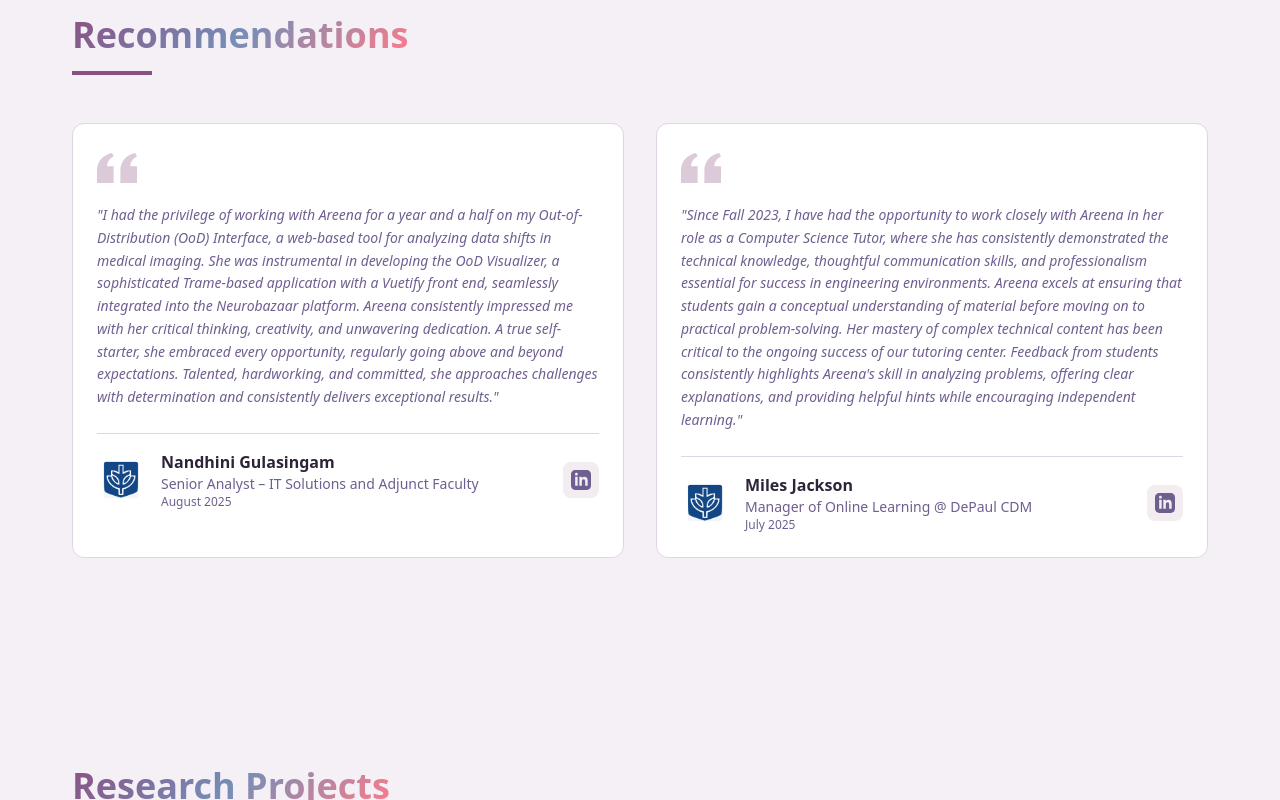
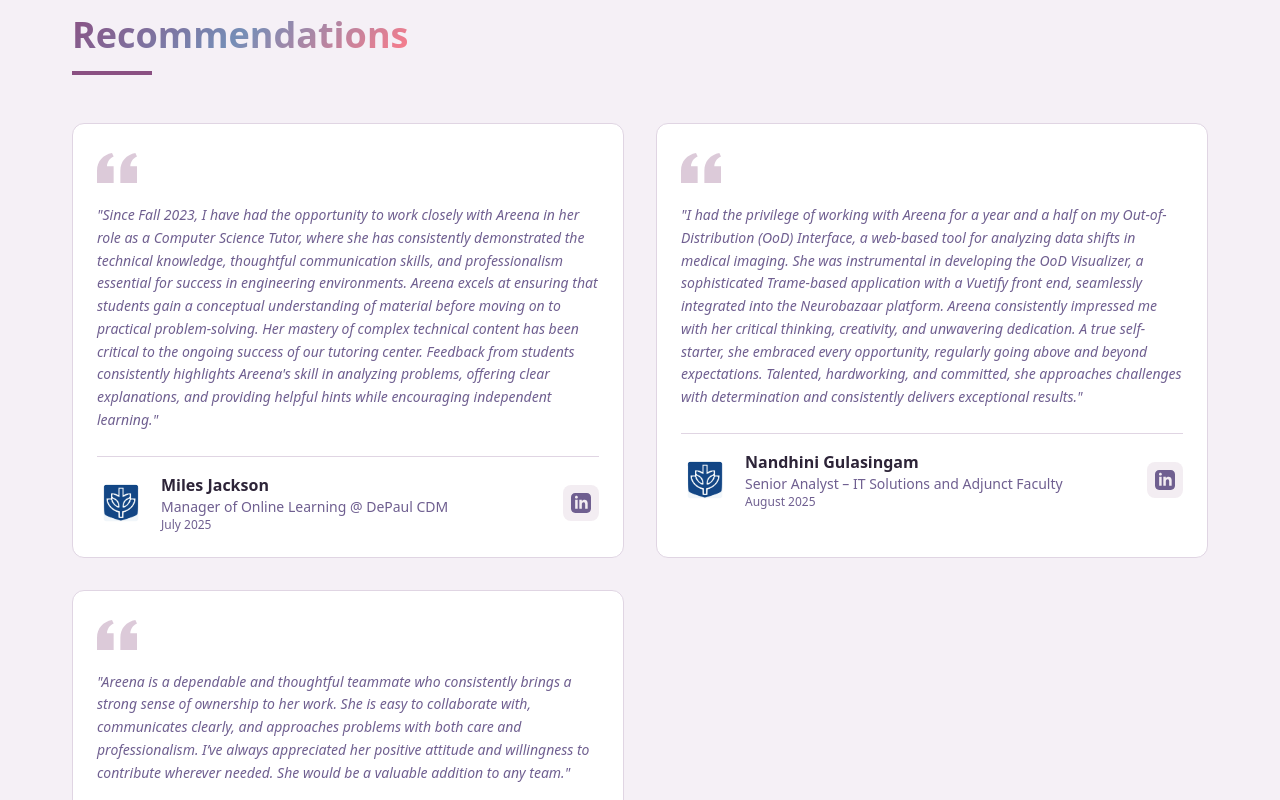
Before and after one commit to AreenaMahek/AreenaMahek, a Next.js app: page / in a window 1280 px wide. Shown: the part 4740-5540 px from the top of the page. Built offline with nearby package versions, Linux system fonts and the light colour scheme.

Commit message:
Update recommendations with new entries and details

```diff
--- a/src/components/Recommendations.tsx
+++ b/src/components/Recommendations.tsx
@@ -5,6 +5,17 @@ import Image from "next/image";
 const basePath = process.env.NODE_ENV === 'production' ? '/AreenaMahek' : '';
 
 const recommendations = [
+  {
+    name: "Miles Jackson",
+    title: "Manager of Online Learning @ DePaul CDM",
+    company: "DePaul University",
+    relationship: "Worked with Areena on the same team",
+    date: "July 2025",
+    image: "/depaul.png",
+    quote:
+      "Since Fall 2023, I have had the opportunity to work closely with Areena in her role as a Computer Science Tutor, where she has consistently demonstrated the technical knowledge, thoughtful communication skills, and professionalism essential for success in engineering environments. Areena excels at ensuring that students gain a conceptual understanding of material before moving on to practical problem-solving. Her mastery of complex technical content has been critical to the ongoing success of our tutoring center. Feedback from students consistently highlights Areena's skill in analyzing problems, offering clear explanations, and providing helpful hints while encouraging independent learning.",
+    linkedin: "https://www.linkedin.com/in/areena-mahek/details/recommendations/?detailScreenTabIndex=2",
+  },
   {
     name: "Nandhini Gulasingam",
     title: "Senior Analyst – IT Solutions and Adjunct Faculty",
@@ -14,18 +25,18 @@ const recommendations = [
     image: "/depaul.png",
     quote:
       "I had the privilege of working with Areena for a year and a half on my Out-of-Distribution (OoD) Interface, a web-based tool for analyzing data shifts in medical imaging. She was instrumental in developing the OoD Visualizer, a sophisticated Trame-based application with a Vuetify front end, seamlessly integrated into the Neurobazaar platform. Areena consistently impressed me with her critical thinking, creativity, and unwavering dedication. A true self-starter, she embraced every opportunity, regularly going above and beyond expectations. Talented, hardworking, and committed, she approaches challenges with determination and consistently delivers exceptional results.",
-    linkedin: "https://www.linkedin.com/in/areena-mahek/",
+    linkedin: "https://www.linkedin.com/in/areena-mahek/details/recommendations/?detailScreenTabIndex=2",
   },
   {
-    name: "Miles Jackson",
-    title: "Manager of Online Learning @ DePaul CDM",
-    company: "DePaul University",
+    name: "Sharon Dev S",
+    title: "Lead Software Engineer",
+    company: "OXmaint Inc",
     relationship: "Worked with Areena on the same team",
-    date: "July 2025",
-    image: "/depaul.png",
+    date: "April 2026",
+    image: "/oxmaint.jpeg",
     quote:
-      "Since Fall 2023, I have had the opportunity to work closely with Areena in her role as a Computer Science Tutor, where she has consistently demonstrated the technical knowledge, thoughtful communication skills, and professionalism essential for success in engineering environments. Areena excels at ensuring that students gain a conceptual understanding of material before moving on to practical problem-solving. Her mastery of complex technical content has been critical to the ongoing success of our tutoring center. Feedback from students consistently highlights Areena's skill in analyzing problems, offering clear explanations, and providing helpful hints while encouraging independent learning.",
-    linkedin: "https://www.linkedin.com/in/areena-mahek/",
+      "Areena is a dependable and thoughtful teammate who consistently brings a strong sense of ownership to her work. She is easy to collaborate with, communicates clearly, and approaches problems with both care and professionalism. I’ve always appreciated her positive attitude and willingness to contribute wherever needed. She would be a valuable addition to any team.",
+    linkedin: "https://www.linkedin.com/in/areena-mahek/details/recommendations/?detailScreenTabIndex=2",
   },
 ];
 
```
